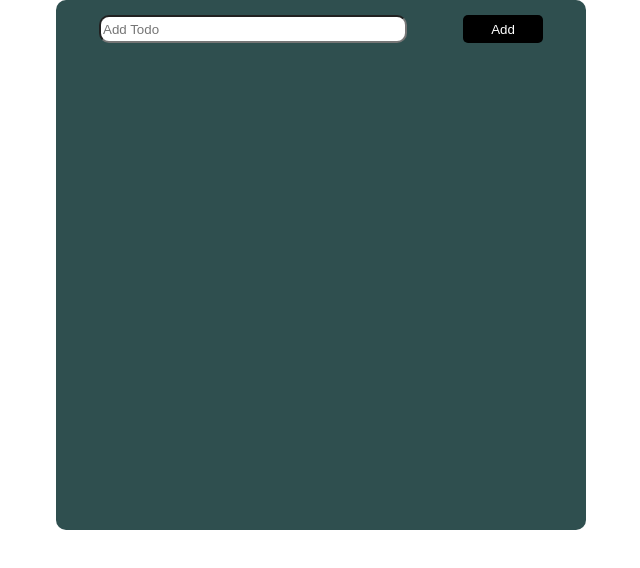
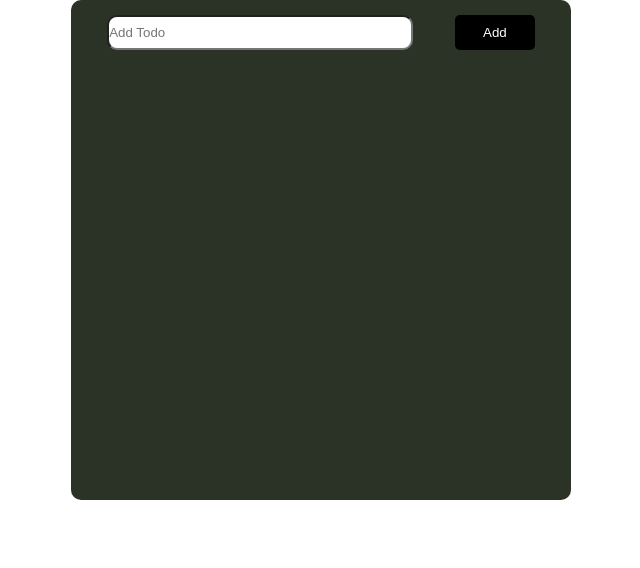
Before and after one commit to AugustoBaez/todo-list, a React (Create React App) app: page / in a window 1280 px wide. Shown: the top 568 px of the page, without its empty margins (319-959 px from the left). Built offline with nearby package versions, Linux system fonts and the light colour scheme.

Commit message:
center list

```diff
--- a/src/App.css
+++ b/src/App.css
@@ -1,3 +1,15 @@
+* {
+  box-sizing: border-box;
+  margin: 0;
+  padding: 0;
+}
+
+body {
+  height: 100%;
+  display: flex;
+  justify-content: center;
+}
+
 .App {
   text-align: center;
   height: 100%;
@@ -21,6 +33,7 @@
 .addBtn {
   border-style: none;
   height: auto;
+  background-color: black;
 }
 
 .completado {
@@ -28,7 +41,7 @@
 }
 
 button {
-  background-color: black;
+  background-color: red;
   color: white;
   border-radius: 5px;
   width: 80px;
@@ -36,9 +49,9 @@ button {
 }
 
 input {
-  height: 22px;
+  height: 35px;
   margin-right: 3;
-  width: 60%;
+  width: 65%;
 }
 
 form {
@@ -57,7 +70,7 @@ p {
 
 
 .totalList {
-  background-color: darkslategrey;
+  background-color: #2b3327;
   width: 500px;
   padding: 15px;
   flex-direction: column;
@@ -65,6 +78,10 @@ p {
 }
 
 .task {
-  background-color: grey;
-  margin: 3px
+  background-color: #1c1c1c;
+  justify-content: space-between;
+  margin: 4px auto;
+  padding: 16px;
+  border-radius: 5px;
+  width: 90%;
 }
```
